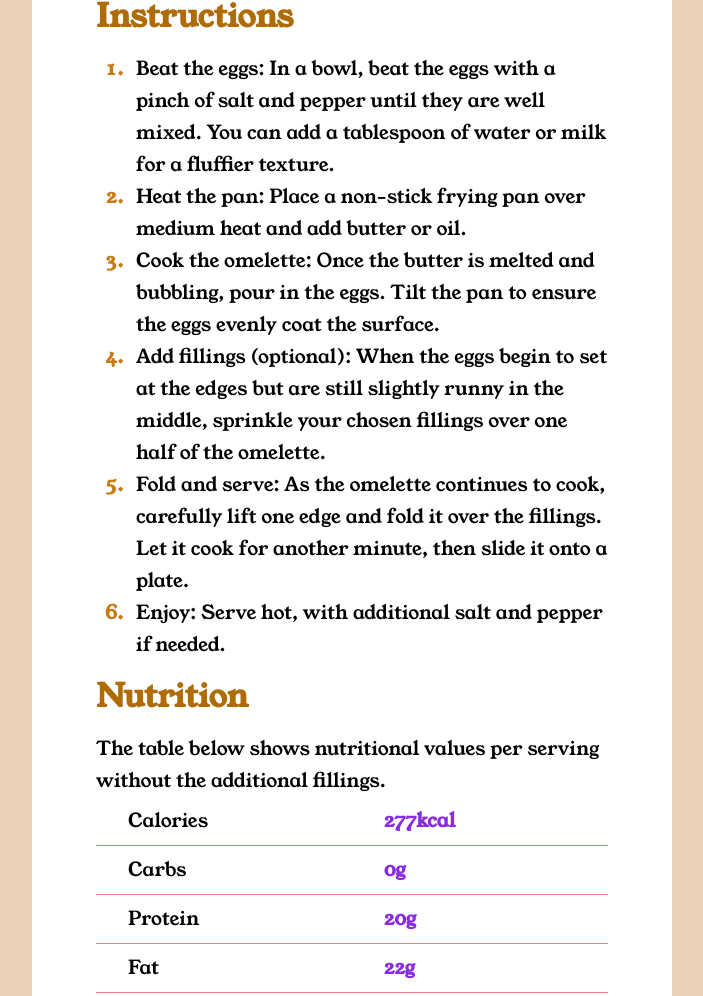
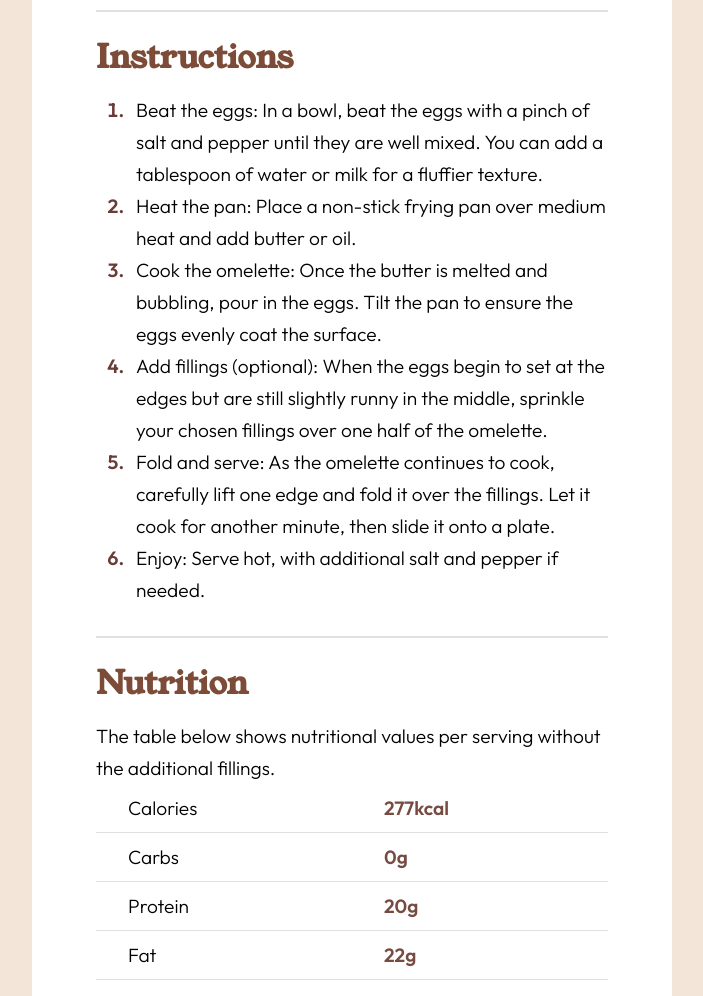
Before and after one commit to littlepy/frontend-004, a plain HTML site: page index.html in a window 1280 px wide. Shown: the part 1167-2163 px from the top of the page, without its empty margins (288-991 px from the left). Drawn offline with Linux system fonts and the light colour scheme.

Commit message:
adjust styles

```diff
--- a/index.html
+++ b/index.html
@@ -42,6 +42,8 @@
         </ul>
       </section>
 
+      <hr>
+
       <section>
         <h2>Instructions</h2>
         <ol>
@@ -69,6 +71,8 @@
           </li>
         </ol>
       </section>
+
+      <hr>
 
       <section>
         <h2>Nutrition</h2>
--- a/style.css
+++ b/style.css
@@ -1,10 +1,3 @@
-* {
-    padding: 0;
-    margin: 0;
-    box-sizing: border-box;
-    /* list-style-position: inside; */
-}
-
 @font-face {
     font-family: "Outfit";
     src: url('./assets/fonts/outfit/Outfit-VariableFont_wght.ttf') format('truetype');
@@ -19,17 +12,34 @@
     font-style: normal;
 }
 
+* {
+    padding: 0;
+    margin: 0;
+    box-sizing: border-box;
+    /* list-style-position: inside; */
+}
+
+:root {
+    --white: hsl(0, 0%, 100%);
+    --stone-100: hsl(30, 54%, 90%);
+    --stone-150: hsl(30, 18%, 87%);
+    --stone-600: hsl(30, 10%, 34%);
+    --stone-900: hsl(24, 5%, 18%);
+    --brown-800: hsl(14, 45%, 36%);
+    --rose-800: hsl(332, 51%, 32%);
+    --rose-50: hsl(330, 100%, 98%);
+}
+
 body {
-    font-family:  'YoungSerif', 'Outfit', sans-serif;
+    font-family: 'Outfit', 'YoungSerif', sans-serif;
     font-size: 16px;
-    font-weight: 100;
+    font-weight: 300;
     /* height: 100vh; */
-    background-color: rgba(206, 156, 95, 0.459);
+    background-color: #F3E5D8;
     display: flex;
     justify-content: center;
     padding-bottom: 50px;
 }
-
 
 article.blog {
     width: 50%;
@@ -40,8 +50,12 @@ article.blog {
     font-size: 1.2rem;
     margin: 5rem auto;
 
+    hr {
+        border: 1px solid #E0E0E0;
+        margin-top: 30px;
+        margin-bottom: 10px;
 
-
+    }
 
     header {
         img {
@@ -49,6 +63,7 @@ article.blog {
             border-radius: 10px;
         }
         h1 {
+            font-family: 'YoungSerif', sans-serif;
             font-weight: 800;
             font-size: 3rem;
             padding-top: 2rem;
@@ -63,18 +78,34 @@ article.blog {
         h2 {
             padding-top: 20px;
             padding-bottom: 20px;
+            font-family: 'YoungSerif', sans-serif;
             font-size: 2rem;
-            color: rgb(174, 107, 6);
+            color: #7C4C38;
         }
         li {
             margin-left: 2rem;
             padding-left: 0.5rem;
         }
-
         li::marker {
             font-weight: 600;
             font-size: 1.2rem;
-            color: rgb(199, 123, 23);
+            color: #6B3B37;
+        }
+
+    }
+
+    section.timing {
+        background-color: #FFF7FC;
+        border-radius: 10px;
+        padding: 20px;
+
+        h2 {
+            color: #712F4A;
+            font-size: 1.5rem;
+        }
+
+        li {
+            padding-left: 10px;
         }
 
     }
@@ -86,35 +117,35 @@ article.blog {
         line-height: 3rem;
 
         th, td {
-            border-bottom: 1px solid lightcoral;
+            border-bottom: 1px solid #E0E0E0;
             text-align: left;
             padding-left: 2rem;
             padding-right: 8rem;
         }
 
         th {
-            font-weight: normal;
+            font-weight: 300;
         }
 
         td {
-            font-weight: 800;
-            color: blueviolet;
+            font-weight: 600;
+            color: #774B42;
             font-size: 1.2rem;
         }
     }
 
-    section.timing {
-        background-color: thistle;
-        border-radius: 10px;
-        padding: 20px;
+}
 
-        h2 {
-            font-size: 1.5rem;
+@media screen and (max-width: 700px) {
+    article.blog {
+        width: 100%;
+        margin: 0;
+        padding: 1rem;
+        border-radius: 0;
+
+        h1 {
+            line-height: 3rem;
+            font-size: 1rem;
         }
-
-        li {
-            padding-left: 10px;
-        }
-
     }
 }
```
